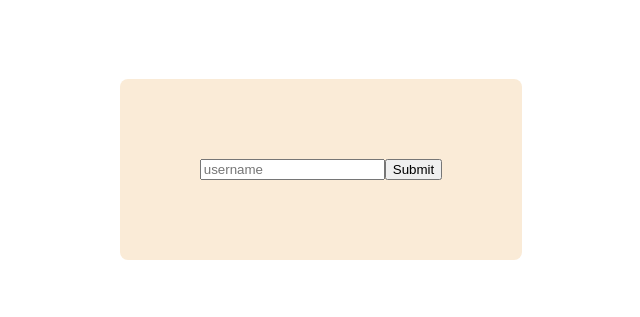
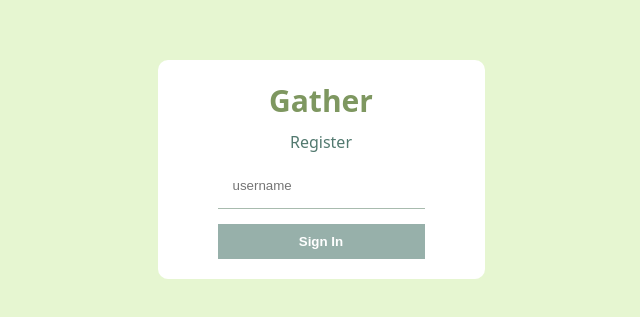
Before and after one commit to zzehli/gather, a Next.js app in the folder gather-client/: page / in a window 1280 px wide. Shown: the part 231-548 px from the top of the page, without its empty margins (319-959 px from the left). Built offline with nearby package versions, Linux system fonts and the light colour scheme; no server answers.

Commit message:
add login css, add forms

```diff
--- a/gather-client/components/Messages.jsx
+++ b/gather-client/components/Messages.jsx
@@ -9,7 +9,8 @@ const Messages = () => {
   const newMsgRef = useRef(null);
   const messageEndRef = useRef(null);
 
-  function handleSendMsg() {
+  function handleSendMsg(e) {
+    e.preventDefault();
     const message = newMsgRef.current.value;
     if (!String(message).trim()) return;
 
@@ -51,12 +52,14 @@ const Messages = () => {
       </div>
 
       <div className={styles.input}>
-        <textarea
-          type="text"
-          placeholder='Your message here'
-          ref={newMsgRef}
-          rows={1} />
-        <button onClick={handleSendMsg}>Send</button>
+        <form onSubmit={handleSendMsg}>
+          <textarea
+            type="text"
+            placeholder='Your message here'
+            ref={newMsgRef}
+            rows={3} />
+          <button type="submit">Send</button>
+        </form>
       </div>
     </div>
   )
--- a/gather-client/components/Rooms.jsx
+++ b/gather-client/components/Rooms.jsx
@@ -6,7 +6,9 @@ import styles from '../styles/Room.module.css'
 const Rooms = () => {
   const { socket, roomId, roomList } = useSocket();
   const newRoomRef = useRef(null);
-  function handleCreateRoom() {
+
+  function handleCreateRoom(e) {
+    e.preventDefault();
     const roomName = newRoomRef.current.value || '';
 
     if (!String(roomName).trim()) return;
@@ -24,8 +26,10 @@ const Rooms = () => {
   return (
     <nav className={styles.sidebar}>
       <div className={styles.createRoomWrapper}>
-        <input ref={newRoomRef} placeholder="New Room Name" />
-        <button onClick={handleCreateRoom}>Create Room</button>
+        <form onSubmit={handleCreateRoom}>
+          <input ref={newRoomRef} placeholder="New Room Name" />
+          <button type="submit">Create Room</button>
+        </form>
       </div>
 
       <ul className={styles.roomList}>
--- a/gather-client/pages/index.js
+++ b/gather-client/pages/index.js
@@ -5,7 +5,7 @@ import Rooms from '../components/Rooms';
 import { useEffect, useRef } from 'react';
 
 export default function Home() {
-    const { socket, username, setUsername } = useSocket();
+    const { username, setUsername } = useSocket();
     const usernameRef = useRef(null);
 
     function handleSetUsername() {
@@ -27,16 +27,32 @@ export default function Home() {
 
     return (<div>
         {!username && (
+            //      <div className='formContainer'>
+            //      <div className='formWrapper'>
+            //          <span className="logo">Gather</span>
+            //          <span className="title">Register</span>
+            //          <form>
+            //              <input type="email" placeholder='email'/>
+            //              <input type="password" placeholder='password'/>
+            //              <button>Sign in</button>
+            //          </form>
+            //      <p>You don't have an account? Register</p>
+            //      </div>
+            //  </div>
             <div className={styles.usernameWrapper}>
                 <div className={styles.usernameInner}>
-                    <input placeholder="username" ref={usernameRef} />
-                    <button onClick={handleSetUsername}>Submit</button>
+                    <span className={styles.logo}>Gather</span>
+                    <span className={styles.title}>Register</span>
+                    <form onSubmit={handleSetUsername}>
+                        <input type="username" placeholder="username" ref={usernameRef} />
+                        <button type="submit">Sign In</button>
+                    </form>
                 </div>
             </div>)}
         {username && (
             <div className={styles.container}>
-                <Rooms/>
-                <Messages/>
+                <Rooms />
+                <Messages />
             </div>)}
 
     </div>)
--- a/gather-client/styles/Home.module.css
+++ b/gather-client/styles/Home.module.css
@@ -1,13 +1,3 @@
-/* .container {
-  min-height: 100vh;
-  height: 100vh;
-  display: flex;
-  color:aqua
-} */
-.container{
-  height: 100vh;
-  display: flex;
-}
 .usernameWrapper {
   width: 100%;
   display: flex;
@@ -15,12 +5,53 @@
   height: 100vh;
   align-items: center;
   justify-content: center;
-  color:brown
+  background-color: #e6f6d1;
 }
 
 .usernameInner {
+  background-color: white;
+  padding: 20px 60px;
+  border-radius: 10px;
   display: flex;
-  background-color: antiquewhite;
-  padding: 5rem;
-  border-radius: 8px;
+  flex-direction: column;
+  gap: 10px;
+  align-items: center;
 }
+
+.logo{
+  color: #7e9760;
+  font-weight: bold;
+  font-size: 30px;
+}
+
+.title{
+  color: #52796f;
+  font-size: 16px;
+}
+
+.container{
+  height: 100vh;
+  display: flex;
+  background-color: #dbe5e0;
+}
+
+.usernameInner form{
+  display: flex;
+  flex-direction: column;
+  gap: 15px;
+  }
+
+.usernameInner input{
+    padding: 15px;
+    border: none;
+    border-bottom: 1px solid #a8bbae;
+}
+
+.usernameInner button{
+    background-color: #97b0aa;
+    color: white;
+    padding: 10px;
+    font-weight: bold;
+    border: none;
+    cursor: pointer;
+}
--- a/gather-client/styles/Messages.module.css
+++ b/gather-client/styles/Messages.module.css
@@ -29,14 +29,17 @@
 }
 
 .input{
-    height: 50px;
     background-color: #f8faf7;
     font-size: large;
-    padding: 10px;
+    padding: 15px;
+    }
+
+.input form {
     display: flex;
     align-items: center;
     justify-content: space-between;
-    }
+    gap: 20px;
+}
 
 .input textarea {
     width: 100%;
```
Also changed, not shown: 1 other file (tests, documents, lock files or other folders).
